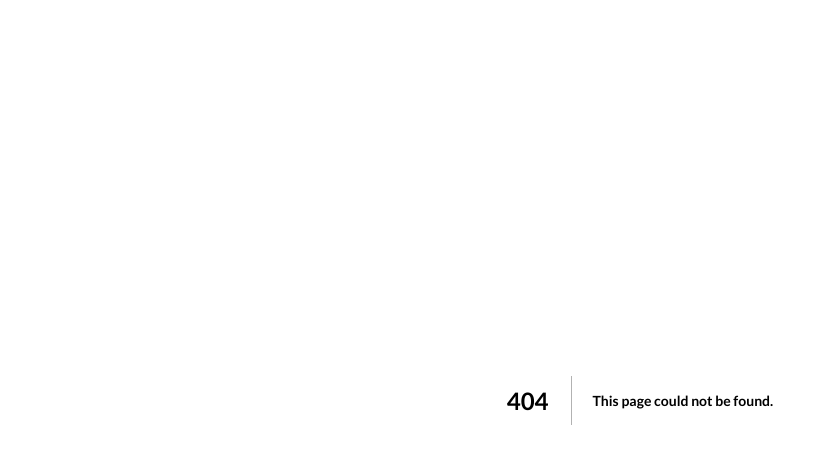
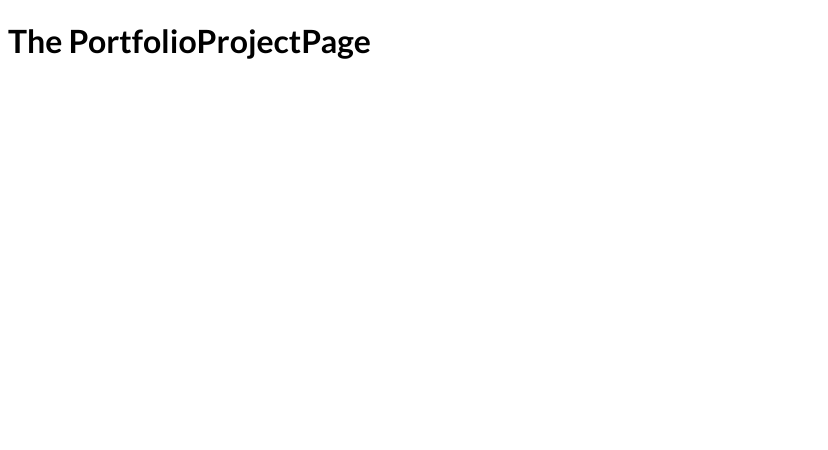
Before and after one commit to raviranjan2003/NextJs, a Next.js app: page /portfolio/1 in a window 1280 px wide. Before the commit this address had no page. Shown: the top 450 px of the page, without its empty margins (0-828 px from the left). Built offline with nearby package versions, Linux system fonts and the light colour scheme.

Commit message:
added a dynamic page folder to portfolio directory

```diff
--- /dev/null
+++ b/pages/portfolio/[projectid].js
@@ -0,0 +1,7 @@
+function PortfolioProjectPage(){
+    return (
+        <h1>The PortfolioProjectPage</h1>
+    )
+}
+
+export default PortfolioProjectPage;
```
